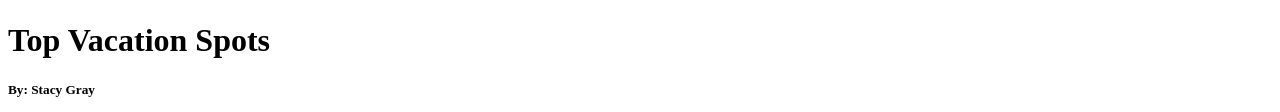
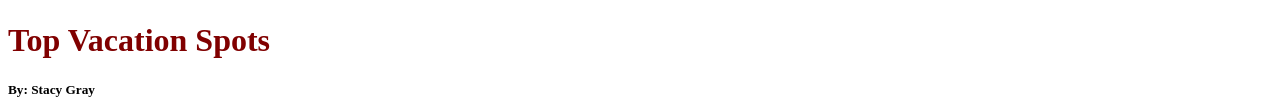
Before and after one commit to lanbra/codeacademy, a plain HTML site: page 03_css/04.html in a window 1280 px wide. Shown: the part 311-423 px from the top of the page. Drawn offline with Linux system fonts and the light colour scheme.

Commit message:
tag name

```diff
--- a/03_css/style.css
+++ b/03_css/style.css
@@ -1,3 +1,6 @@
 p {
     font-family: Arial;
      }
+h1 {
+  color: maroon;
+}
```
